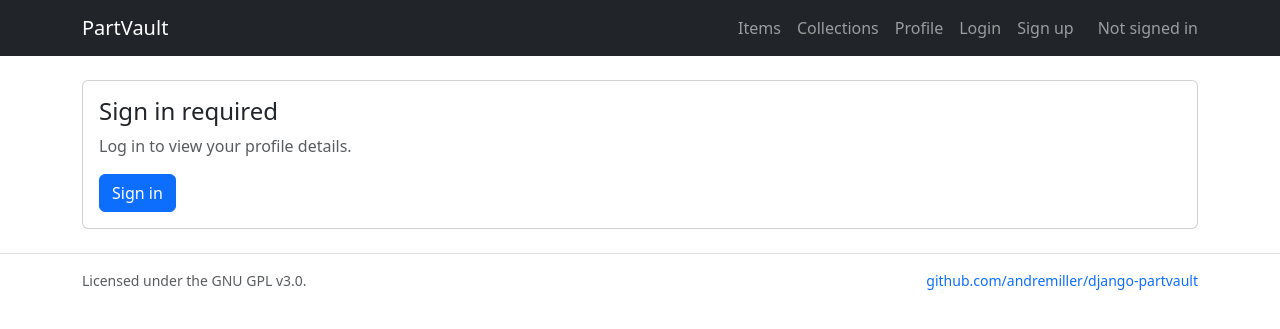
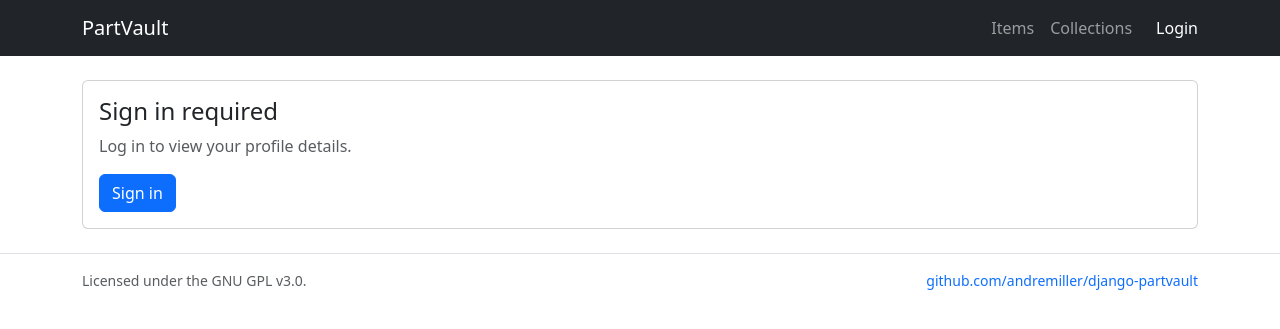
Before and after one commit to andremiller/django-partvault, a Django app: page /profile/ in a window 1280 px wide. Shown: the top 329 px of the page. Run offline with Django 5.2, Linux system fonts and the light colour scheme; some libraries are stand-ins or nearby versions.

Commit message:
Navbar cleanup

```diff
--- a/partvault/templates/partvault/base.html
+++ b/partvault/templates/partvault/base.html
@@ -30,30 +30,14 @@
                             {% endif %}
                         </a>
                     </li>
-                    <li class="nav-item">
-                        <a class="nav-link" href="{% url 'profile' %}">Profile</a>
-                    </li>
-                    {% if user.is_authenticated %}
-                        <li class="nav-item d-flex align-items-center ms-lg-2">
-                            <form class="d-flex" action="{% url 'logout' %}" method="post">
-                                {% csrf_token %}
-                                <button class="btn btn-link nav-link text-light px-2" type="submit">Logout</button>
-                            </form>
-                        </li>
-                    {% else %}
-                        <li class="nav-item">
-                            <a class="nav-link" href="{% url 'login' %}">Login</a>
-                        </li>
-                        <li class="nav-item">
-                            <a class="nav-link" href="{% url 'signup' %}">Sign up</a>
-                        </li>
-                    {% endif %}
                 </ul>
                 <span class="navbar-text ms-lg-3">
                     {% if user.is_authenticated %}
-                        Signed in as {{ user.get_full_name|default:user.get_username }}
+                        <a class="text-decoration-none" href="{% url 'profile' %}">
+                            {{ user.get_full_name|default:user.get_username }} [{{ user.profile.user_code }}]
+                        </a>
                     {% else %}
-                        Not signed in
+                        <a class="text-decoration-none" href="{% url 'login' %}">Login</a>
                     {% endif %}
                 </span>
             </div>
--- a/partvault/templates/partvault/index.html
+++ b/partvault/templates/partvault/index.html
@@ -22,7 +22,7 @@
             <div class="card-body">
                 <h2 class="h5 card-title">Manage collections</h2>
                 <p class="card-text text-muted">Organize parts by collection and owners.</p>
-                <a class="btn btn-outline-secondary" href="{% url 'collections' %}">View collections</a>
+                <a class="btn btn-primary" href="{% url 'collections' %}">View collections</a>
             </div>
         </div>
     </div>
--- a/partvault/templates/partvault/profile.html
+++ b/partvault/templates/partvault/profile.html
@@ -9,6 +9,10 @@
         </div>
         <div class="d-flex align-items-center gap-2">
             <a class="btn btn-sm btn-outline-primary" href="{% url 'profile_edit' %}">Edit profile</a>
+            <form action="{% url 'logout' %}" method="post">
+                {% csrf_token %}
+                <button class="btn btn-sm btn-outline-secondary" type="submit">Logout</button>
+            </form>
             <span class="badge bg-success">Active</span>
         </div>
     </div>
```
